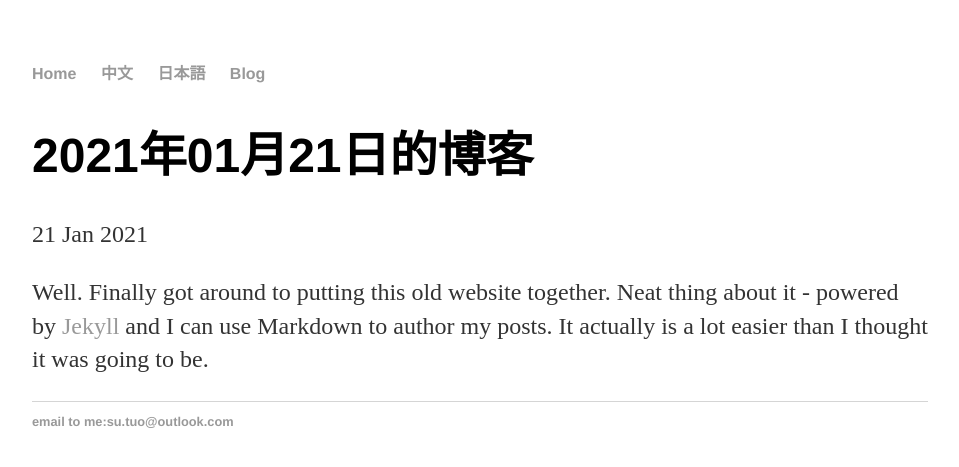
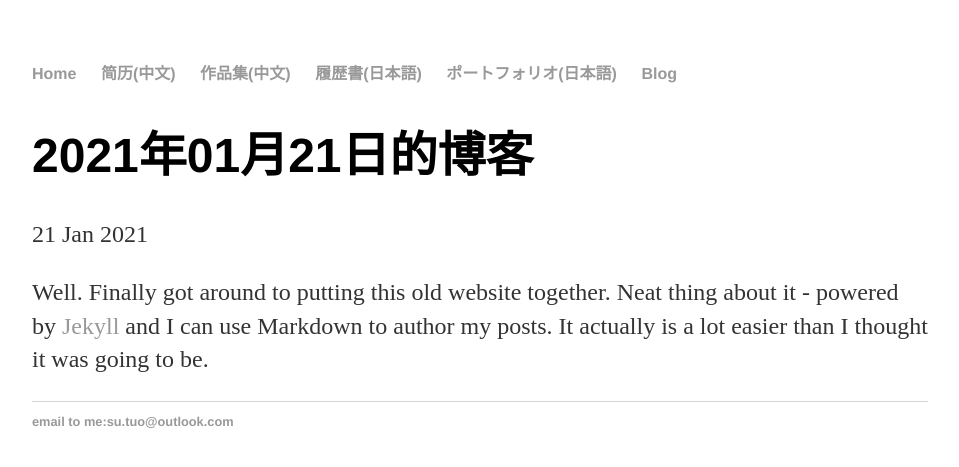
Before and after one commit to SotakuStudio/SotakuStudio.github.io, a Jekyll site: the page built from _posts/2021-01-21-gd-tuosu-site-launched.md, in a window 1280 px wide. Shown: the top 467 px of the page, without its empty margins (160-1119 px from the left). Built offline with Jekyll 4.4.1, drawn with Linux system fonts in a browser that asks for light colours.

Commit message:
Update default.html

```diff
--- a/_layouts/default.html
+++ b/_layouts/default.html
@@ -9,8 +9,10 @@
             <nav>
                 <ul>
                     <li><a href="/">Home</a></li>
-                    <li><a href="/chiness">中文</a></li>
-                    <li><a href="/japanese">日本語</a></li>
+                    <li><a href="/resumechiness">简历(中文)</a></li>
+                    <li><a href="/portfoliochinessportfolio">作品集(中文)</a></li>
+                    <li><a href="/resumejapanese">履歴書(日本語)</a></li>
+                    <li><a href="/portfoliojapanese">ポートフォリオ(日本語)</a></li>
                     <li><a href="/blog">Blog</a></li>
                 </ul>
             </nav>
```
